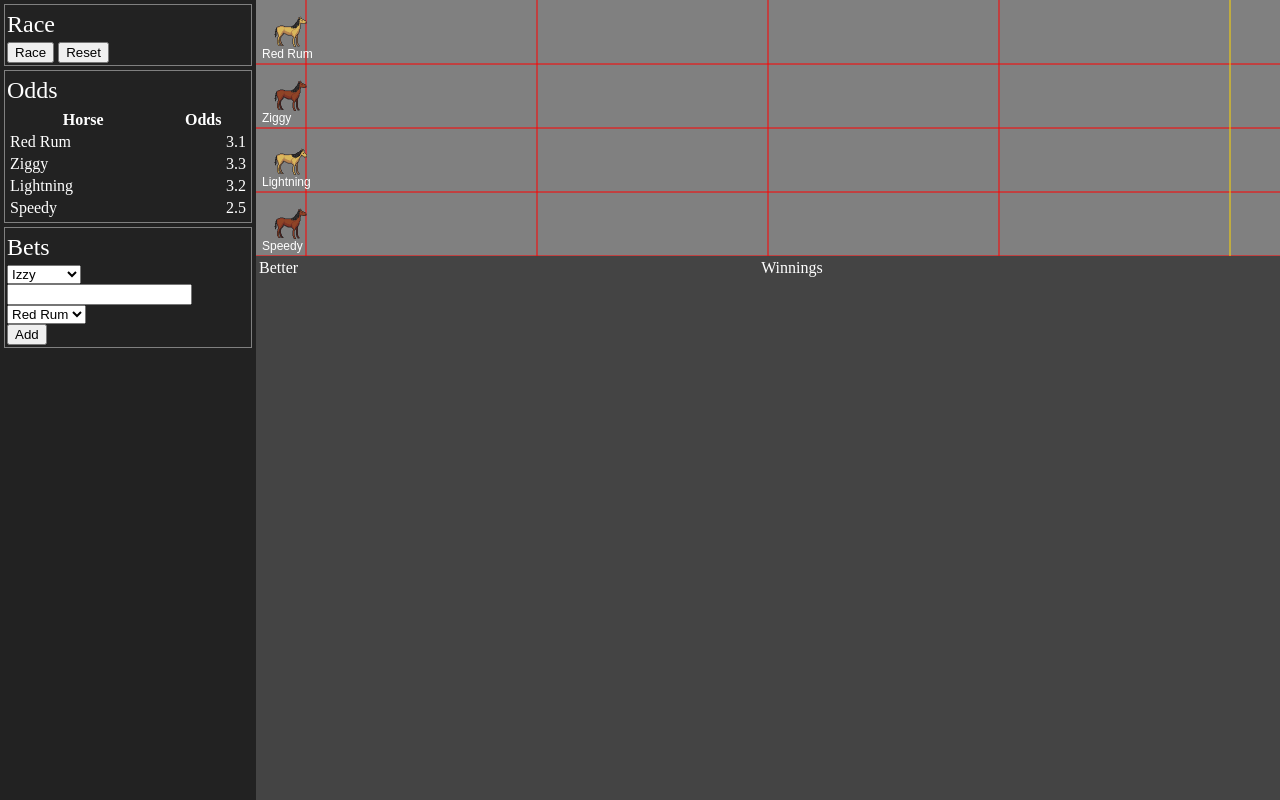
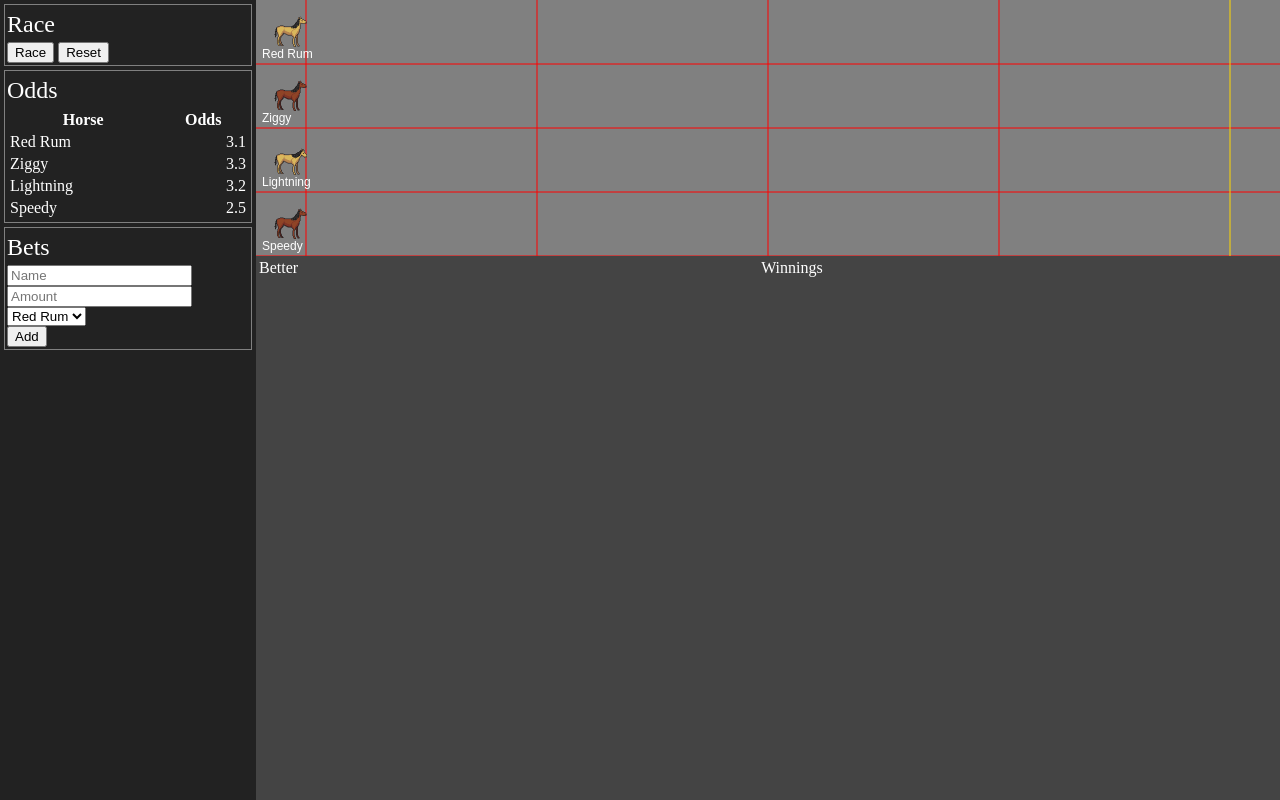
Before and after one commit to JeffBobbo/horsebet, a plain HTML site: page index.html in a window 1280 px wide. Drawn offline with nearby package versions, Linux system fonts and the light colour scheme.

Commit message:
remove old names, replace select with input text, add placeholders

```diff
--- a/index.html
+++ b/index.html
@@ -222,38 +222,9 @@ $(document).ready(function() {
       <div class="collapsable">
         <p onclick="$($(this).siblings('div')).toggleClass('hide');">Bets</p>
         <div>
-          <select id="who">
-<option value="Izzy">Izzy</option>
-<option value="Alex">Alex</option>
-<option value="Robbie">Robbie</option>
-<option value="Gunn">Gunn</option>
-<option value="Will">Will</option>
-<option value="Georgie">Georgie</option>
-<option value="Jared">Jared</option>
-<option value="Ros">Ros</option>
-<option value="Szilvia">Szilvia</option>
-<option value="Matthew">Matthew</option>
-<option value="Dearden">Dearden</option>
-<option value="Jack">Jack</option>
-<option value="Rory">Rory</option>
-<option value="Oliver">Oliver</option>
-<option value="Stan">Stan</option>
-<option value="Luan">Luan</option>
-<option value="Ben">Ben</option>
-<option value="Josh">Josh</option>
-<option value="Robert">Robert</option>
-<option value="Terri">Terri</option>
-<option value="Ariana">Ariana</option>
-<option value="Kieran">Kieran</option>
-<option value="Joel">Joel</option>
-<option value="Emily">Emily</option>
-<option value="Ryan">Ryan</option>
-<option value="Delph">Delph</option>
-<option value="Will">Will</option>
-<option value="Ford">Ford</option>
-          </select>
+          <input type="text" id="who" placeholder="Name">
           <br/>
-          <input id="amount" type="number" min="0"/>
+          <input id="amount" type="number" min="0" placeholder="Amount"/>
           <br/>
           <select id="on">
           </select>
```
